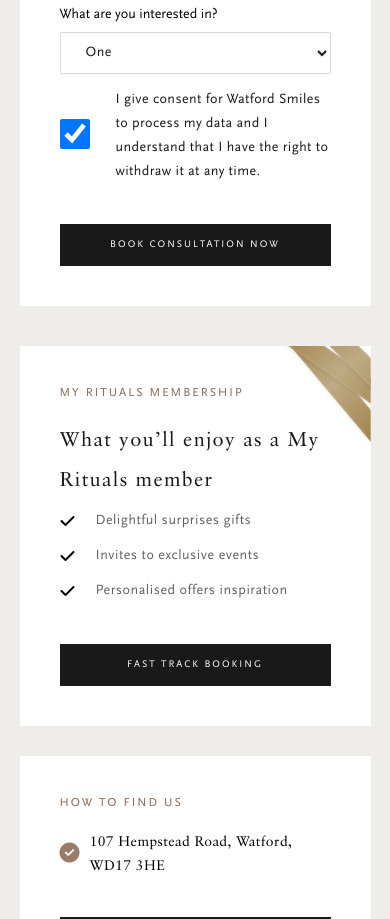
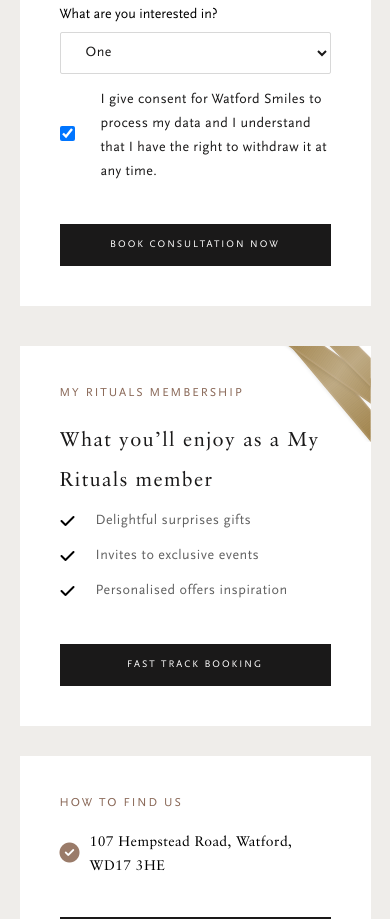
Before and after one commit to ExodusDG/dental, a plain HTML site: page index.html in a window 390 px wide. Shown: the part 5655-6574 px from the top of the page. Drawn offline with nearby package versions, Linux system fonts and the light colour scheme.

Commit message:
Update style.css

```diff
--- a/style/style.css
+++ b/style/style.css
@@ -3316,10 +3316,10 @@ body {
     }
 
     #messageCheckbox {
-        width: 30px;
-        height: 30px;
+        min-width: 15px;
+        min-height: 15px;
         width: auto;
-        flex: 0 0 30px;
+        flex: 0 0 15px;
     }
 
     .informed .container {
```
